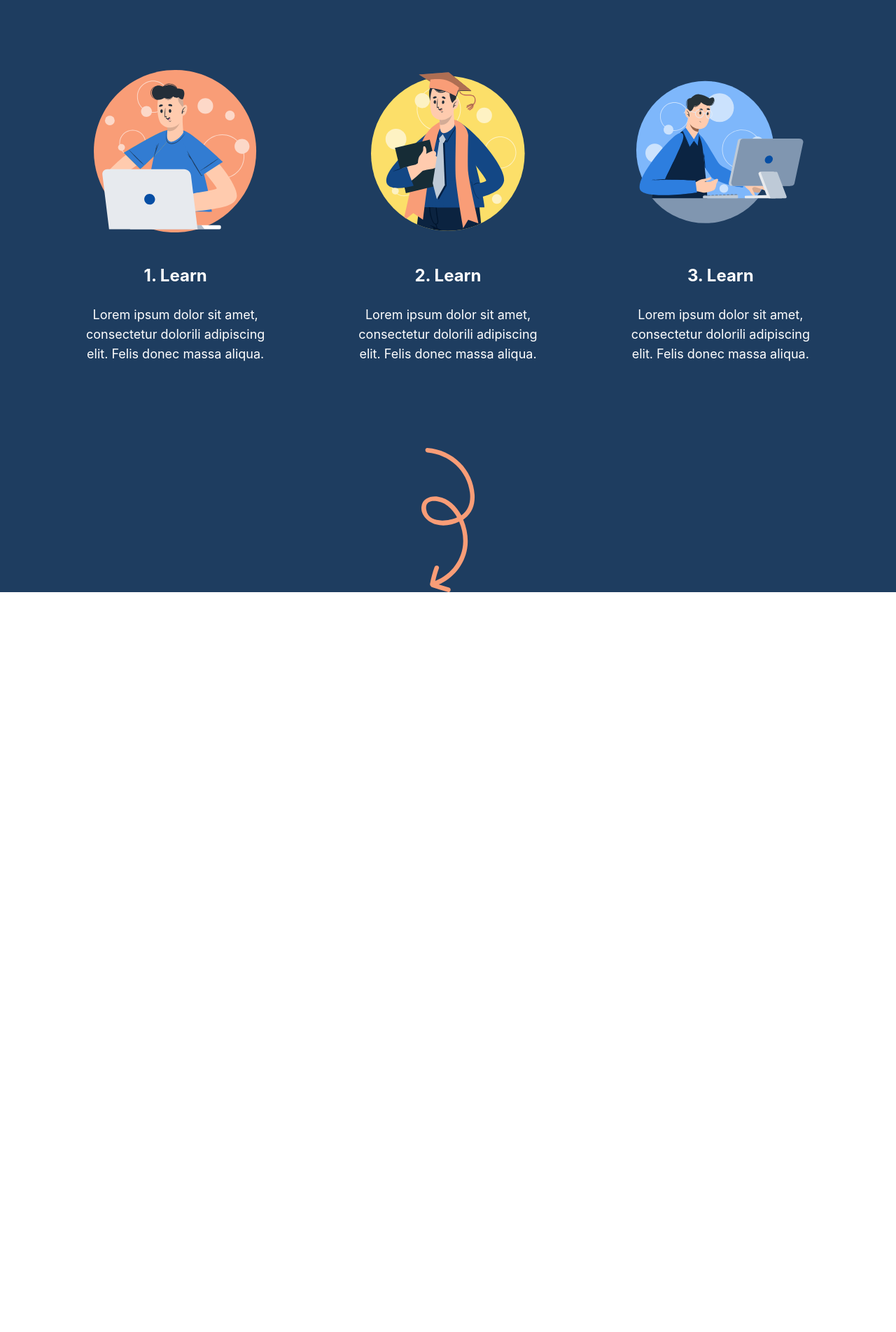
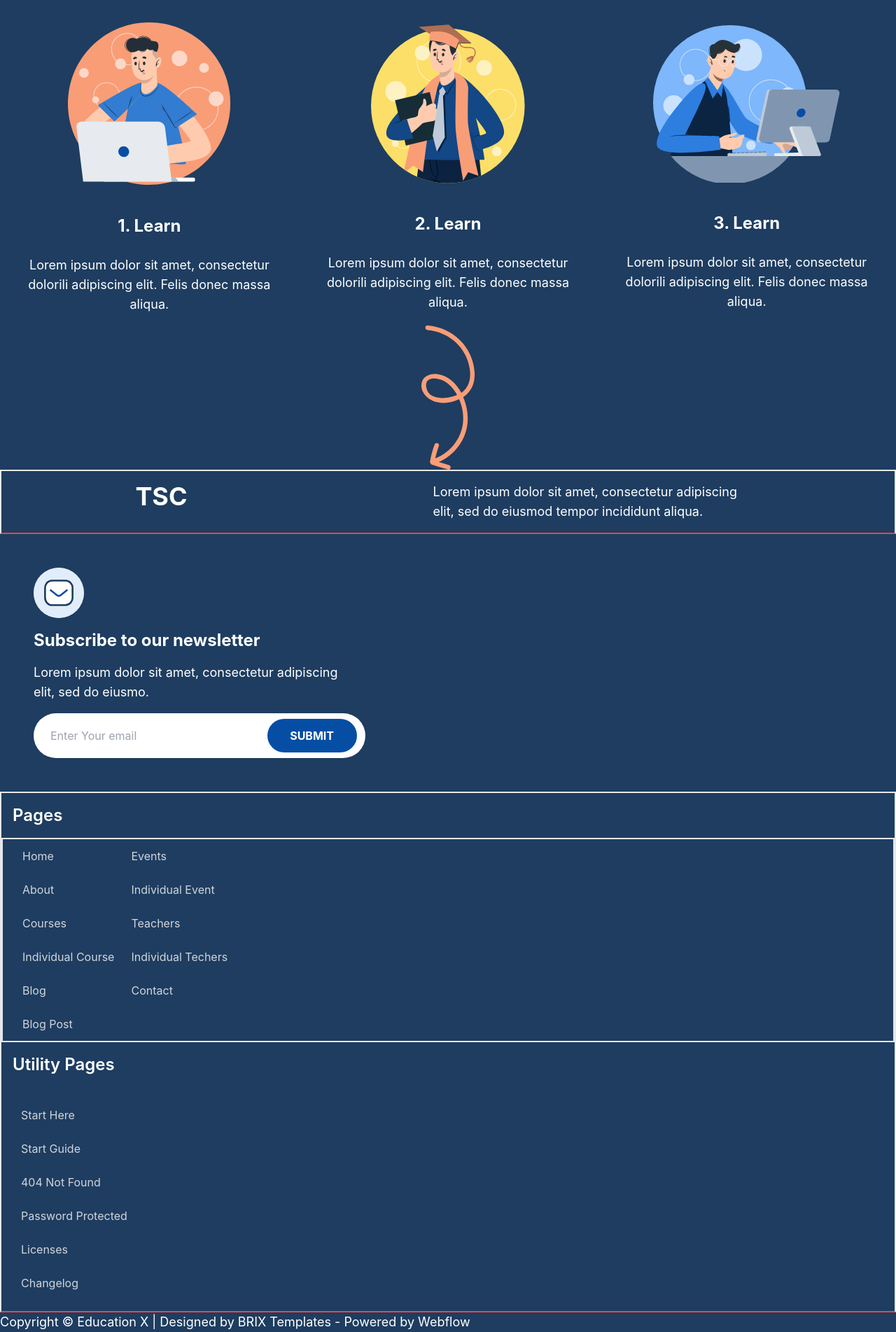
Before and after one commit to special-char/tsc_webApp, a Next.js app: page / in a window 1280 px wide. Shown: the part 184-2087 px from the top of the page at 70% size. Before the commit the page ends 1030 px from the top, so only its background shows below. Built offline with nearby package versions, Linux system fonts and the light colour scheme.

Commit message:
whyourcourses and footer sections added

```diff
--- /dev/null
+++ b/components/Footer.js
@@ -0,0 +1,101 @@
+import React from "react";
+// import { ReactComponentElement as FacebookSvg } from "../public/assets/images/svgs/icons8-facebook.svg";
+import "../styles/Footer.module.css";
+const Footer = () => {
+  return (
+    <footer className="bg-[#1e3d60]">
+      <div className="flex flex-col p-4 border-2 border-b-red-500 md:flex-row md:justify-around">
+        <h1 className="text-4xl font-bold text-white  pb-4">TSC</h1>
+        <p className="text-white text-lg md:max-w-[468px]">
+          Lorem ipsum dolor sit amet, consectetur adipiscing elit, sed do
+          eiusmod tempor incididunt aliqua.
+        </p>
+      </div>
+      <div className="pb-4 py-16 md:p-12">
+        <svg
+          className="rounded-full  "
+          width="72"
+          height="72"
+          viewBox="0 0 72 72"
+          fill="none"
+          xmlns="http://www.w3.org/2000/svg"
+        >
+          <rect width="72" height="72" fill="#E1EDFB" />
+          <circle cx="36" cy="36" r="36" fill="#E1EDFB" />
+          <path
+            fill-rule="evenodd"
+            clip-rule="evenodd"
+            d="M26.3414 18.5137H45.6055C48.3831 18.5448 51.0269 19.7191 52.921 21.7629C54.8151 23.8068 55.7942 26.5419 55.6303 29.3312V42.6696C55.7942 45.4589 54.8151 48.194 52.921 50.2379C51.0269 52.2817 48.3831 53.456 45.6055 53.4871H26.3414C20.3751 53.4871 16.3539 48.6334 16.3539 42.6696V29.3312C16.3539 23.3674 20.3751 18.5137 26.3414 18.5137Z"
+            fill="white"
+            stroke="#1E3D60"
+            stroke-width="2.59321"
+            stroke-linecap="round"
+            stroke-linejoin="round"
+          />
+          <path
+            d="M47.5517 32.2402L38.8361 39.2575C37.1867 40.5507 34.8746 40.5507 33.2252 39.2575L24.4348 32.2402"
+            stroke="#064EA4"
+            stroke-width="2.59321"
+            stroke-linecap="round"
+            stroke-linejoin="round"
+          />
+        </svg>
+        <h2 className="text-2xl font-bold text-white py-4">
+          Subscribe to our newsletter
+        </h2>
+        <p className="text-white text-lg md:max-w-[468px]">
+          Lorem ipsum dolor sit amet, consectetur adipiscing elit, sed do
+          eiusmo.
+        </p>
+        <div className="flex flex-col md:relative md:w-2/5 md:p-0 md:mt-4 gap-4 p-4">
+          <input
+            className="rounded-full w-full py-5 flex text-slate-300 pl-4 md:px-6 "
+            type="text"
+            placeholder="Enter Your email"
+          />
+          <button className="rounded-full w-full md:w-32 md:py-3 md:absolute md:right-[0.75rem] md:top-2  py-5 flex items-center justify-center text-white text-base font-bold bg-[#064ea4] ">
+            SUBMIT
+          </button>
+        </div>
+      </div>
+      <div className="items-center justify-center border-2 border-b-red-500 ">
+        <h3 className="text-2xl font-semibold text-white p-4">Pages</h3>
+        <div className=" pl-4 flex border-2">
+          <ul className="links text-gray-300">
+            <li>Home</li>
+            <li>About</li>
+            <li>Courses</li>
+            <li>Individual Course</li>
+            <li>Blog</li>
+            <li>Blog Post</li>
+          </ul>
+          <ul className="links text-gray-300">
+            <li>Events</li>
+            <li>Individual Event</li>
+            <li>Teachers</li>
+            <li>Individual Techers</li>
+            <li>Contact</li>
+          </ul>
+        </div>
+        <h3 className="text-2xl font-semibold text-white p-4">Utility Pages</h3>
+        <div className="links p-4">
+          <ul className="links text-gray-300">
+            <li>Start Here</li>
+            <li>Start Guide</li>
+            <li>404 Not Found</li>
+            <li>Password Protected</li>
+            <li>Licenses</li>
+            <li>Changelog</li>
+          </ul>
+        </div>
+      </div>
+      <div>{/* <FacebookSvg /> */}</div>
+      <div className="text-lg text-white">
+        Copyright © Education X | Designed by BRIX Templates - Powered by
+        Webflow
+      </div>
+    </footer>
+  );
+};
+
+export default Footer;
--- a/components/PageSections/Features.js
+++ b/components/PageSections/Features.js
@@ -1,18 +1,15 @@
 import React from "react";
-import Card from "../Card";
+import WhyCourse from "../WhyCourse";
 
 const Features = () => {
   return (
     <>
-      <section
-        className="Feature flex flex-col items-center w-full"
-        id="Features"
-      >
-        <h2 className="text-5xl pt-32 text-white font-serif">
+      <section className="Feature flex-col items-center justify-center bg-[#1e3d60]">
+        <h2 className="text-2xl mb-10 lg:text-5xl pt-32 flex text-center justify-center text-white font-serif">
           Why learn with our courses?
         </h2>
-        <div className="flex flex-row items-center justify-center p-14">
-          <Card
+        <div className="flex flex-col lg:flex-row items-center justify-center">
+          <WhyCourse
             svg={
               <svg
                 width="233"
@@ -240,7 +237,7 @@ const Features = () => {
               "Lorem ipsum dolor sit amet, consectetur dolorili adipiscing elit. Felis donec massa aliqua."
             }
           />
-          <Card
+          <WhyCourse
             color="bg-blue-500"
             bColor="border-blue-300"
             svg={
@@ -870,7 +867,7 @@ const Features = () => {
               "Lorem ipsum dolor sit amet, consectetur dolorili adipiscing elit. Felis donec massa aliqua."
             }
           />
-          <Card
+          <WhyCourse
             color="bg-orange-500"
             bColor="border-orange-300"
             svg={
@@ -1177,7 +1174,7 @@ const Features = () => {
             }
           />
         </div>
-        <div>
+        <div className=" flex item-center justify-center">
           <svg
             width="77"
             height="206"
--- /dev/null
+++ b/components/WhyCourse.js
@@ -0,0 +1,30 @@
+import React from "react";
+
+const WhyCourse = ({
+  svg = null,
+  color = "bg-red-500",
+  bColor = "border-red-300",
+  title = "title",
+  desc = "desc",
+}) => {
+  return (
+    <div className="circles">
+      <div className=" flex flex-col items-center">
+        <div className={`flex items-center justify-center rounded-full`}>
+          {svg}
+        </div>
+        <div className="heading m-4 flex flex-col items-center">
+          <h3
+            className="text-2xl text-white font-bold m-4"
+            style={{ padding: "10px 0" }}
+          >
+            {title}
+          </h3>
+          <p className="text-lg text-white text-center">{desc}</p>
+        </div>
+      </div>
+    </div>
+  );
+};
+
+export default WhyCourse;
--- a/components/card.js
+++ /dev/null
@@ -1,32 +0,0 @@
-import React from "react";
-
-const Card = ({
-  svg = null,
-  color = "bg-red-500",
-  bColor = "border-red-300",
-  title = "title",
-  desc = "desc",
-}) => {
-  return (
-    <div className="circles">
-      <div className="p-12 flex flex-col items-center">
-        <div
-          className={`flex items-center justify-center rounded-full h-60 w-60`}
-        >
-          {svg}
-        </div>
-        <div className="heading m-4 flex flex-col items-center">
-          <h3
-            className="text-2xl text-white font-bold m-4"
-            style={{ padding: "10px 0" }}
-          >
-            {title}
-          </h3>
-          <p className="text-lg text-white text-center">{desc}</p>
-        </div>
-      </div>
-    </div>
-  );
-};
-
-export default Card;
--- a/pages/index.js
+++ b/pages/index.js
@@ -1,5 +1,5 @@
 import Head from "next/head";
-// import Footer from "../components/Footer";
+import Footer from "../components/Footer";
 import Features from "../components/PageSections/Features";
 // import Button from "../components/Button";
 import styles from "../styles/Home.module.css";
@@ -15,7 +15,7 @@ export default function Home() {
       <main>
         {/* <Button /> */}
         <Features />
-        {/* <Footer /> */}
+        <Footer />
       </main>
     </div>
   );
--- /dev/null
+++ b/styles/Footer.module.css
@@ -0,0 +1,3 @@
+/* .links li {
+    padding: 14px;
+} */
--- a/styles/globals.css
+++ b/styles/globals.css
@@ -17,6 +17,6 @@ a {
 * {
   box-sizing: border-box;
 }
-.Feature {
-  background-color: #1e3d60;
+.links>li {
+  padding: 12px;
 }
```
